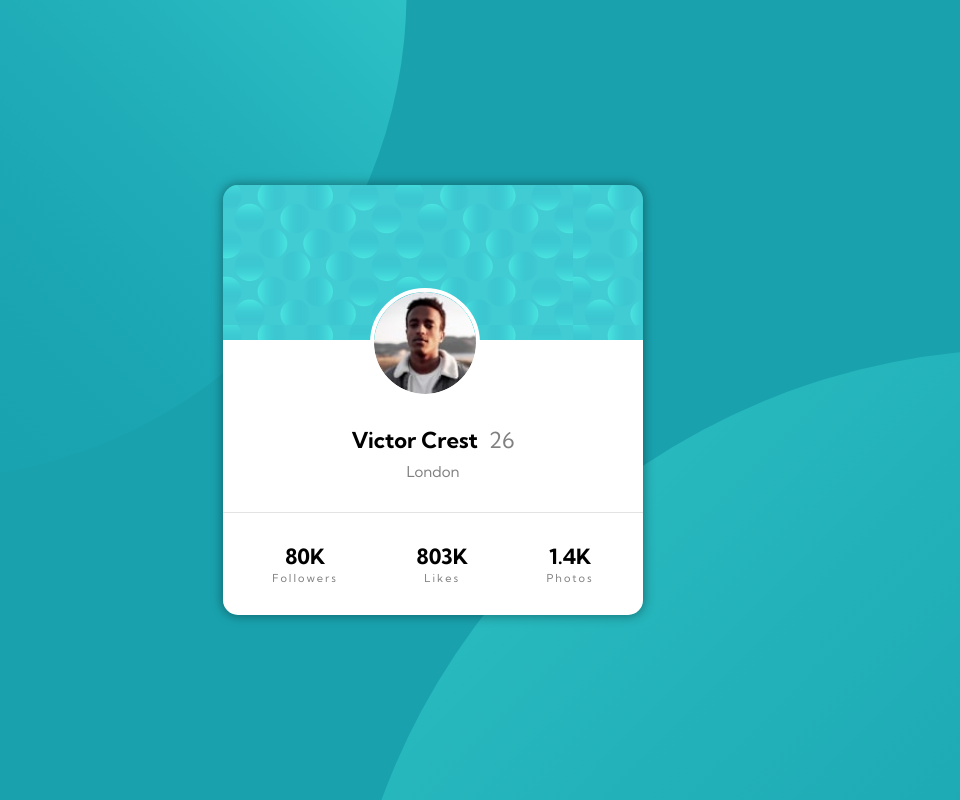
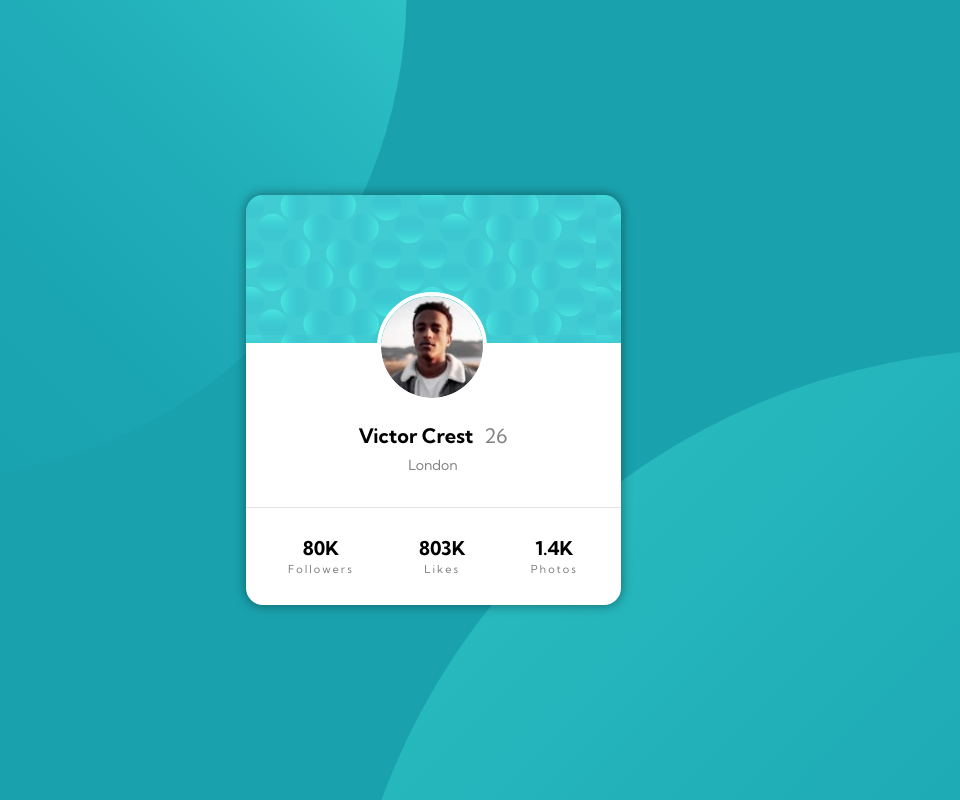
Before and after one commit to devansh373/fm-profile-card-component-cyan, a plain HTML site: page index.html in a window 1280 px wide. Shown: the whole page, without its empty margins (207-1167 px from the left). Drawn offline with Linux system fonts and the light colour scheme.

Commit message:
improvements in min and max height and width of wrapper

```diff
--- a/style.css
+++ b/style.css
@@ -20,15 +20,19 @@ body{
     z-index: 1;
 }
 .wrapper{
-    width: 420px;
+    /* width: 420px; */
+    width: 23%;
     min-width: 375px;
-    height: 430px;
-    /* min-height: 330px; */
+    max-width: 375px;
+    /* height: 430px; */
+    height: 59vh;
+    min-height: 330px;
+    max-height: 410px;
     display: flex;
     flex-direction: column;
     /* border: 1px solid; */
     z-index: 3;
-    border-radius: 15px;
+    border-radius: 17px;
     overflow: hidden;
     box-shadow: 0px 0px 11px 1px rgba(0, 0, 0, 0.384);
 }
@@ -46,7 +50,7 @@ main{
     justify-content: center;
     align-items: center;
     gap: 8px;
-    font-size: 22px;
+    font-size: 20px;
     font-weight: 700;
     padding-top: 13%;
 }
@@ -55,7 +59,7 @@ color: gray;
 font-weight: normal;
 }
 main p{
-    font-size: 15px;
+    font-size: 14px;
 }
 .one{
     display: flex;
@@ -69,7 +73,7 @@ main p{
     /* padding: 5px; */
     border: 4px solid white;
     position: absolute;
-    top: -30%;
+    top: -31%;
     left: 35%;
 }
 img{
@@ -110,7 +114,7 @@ footer div{
     align-items: center;
     gap: 2px;
     font-weight: 700;
-    font-size: 21px;
+    font-size: 19px;
 }
 footer span{
     font-weight: normal;
```
